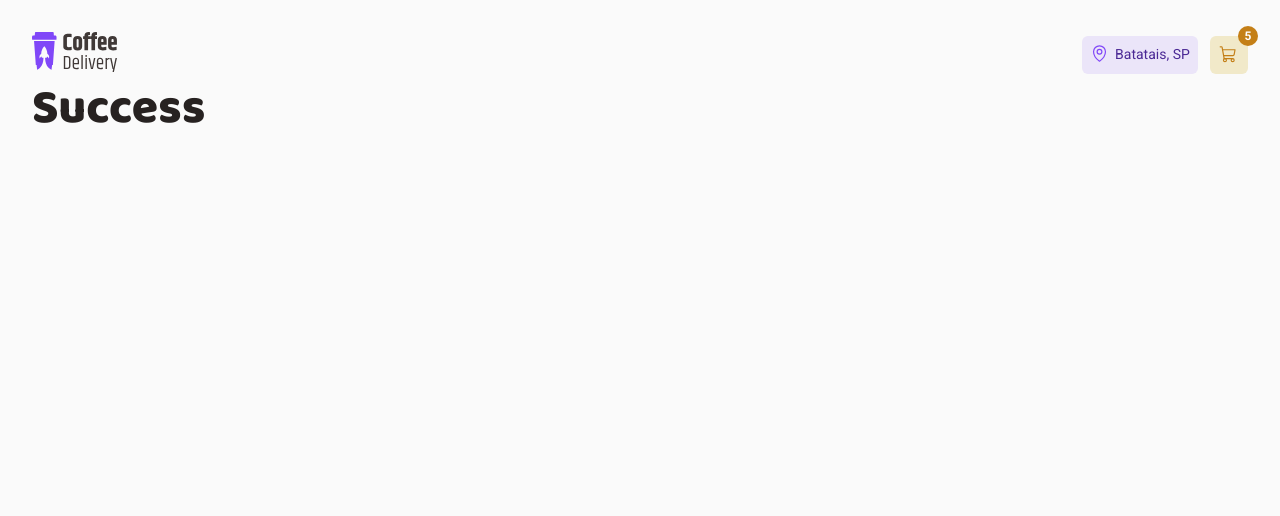
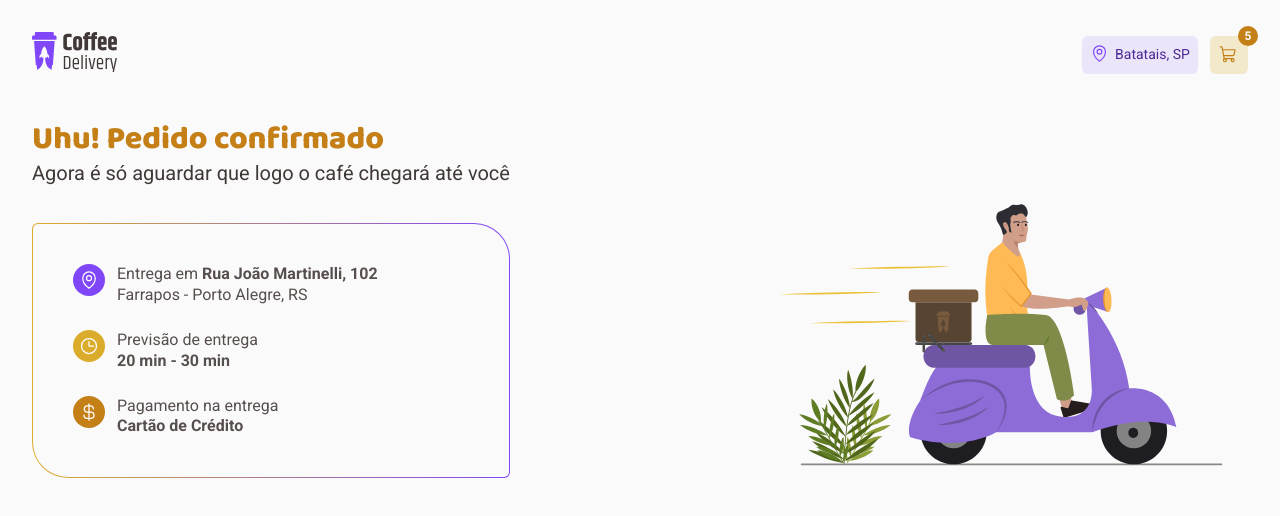
Before and after one commit to DaniloCalegaro/coffee-delivery-react, a React (Vite) app: page /success in a window 1280 px wide. Shown: the top 516 px of the page. Built offline with nearby package versions, Linux system fonts and the light colour scheme.

Commit message:
feat: layout pagina sucess concluído

```diff
--- a/src/pages/Success/index.tsx
+++ b/src/pages/Success/index.tsx
@@ -1,9 +1,58 @@
-import { SuccessContainer } from './styles'
+import { Clock, CurrencyDollar, MapPin } from 'phosphor-react'
+import {
+  AddressDelivery,
+  DeliveryTime,
+  FormOfPayment,
+  SuccessContainer
+} from './styles'
+
+import ImgDelivery from '../../assets/images/delivery.svg'
 
 export function Success() {
   return (
     <SuccessContainer>
-      <h1>Success</h1>
+      <aside>
+        <h1>Uhu! Pedido confirmado</h1>
+        <span>Agora é só aguardar que logo o café chegará até você</span>
+
+        <div>
+          <AddressDelivery>
+            <i>
+              <MapPin size={20} />
+            </i>
+            <div>
+              <span>
+                Entrega em{' '}
+                <strong>
+                  Rua João Martinelli, 102 <br />
+                </strong>
+                Farrapos - Porto Alegre, RS
+              </span>
+            </div>
+          </AddressDelivery>
+          <DeliveryTime>
+            <i>
+              <Clock size={20} />
+            </i>
+            <div>
+              <span>Previsão de entrega</span>
+              <strong>20 min - 30 min</strong>
+            </div>
+          </DeliveryTime>
+
+          <FormOfPayment>
+            <i>
+              <CurrencyDollar size={20} />
+            </i>
+            <div>
+              <span>Pagamento na entrega</span>
+              <strong>Cartão de Crédito</strong>
+            </div>
+          </FormOfPayment>
+        </div>
+      </aside>
+
+      <img src={ImgDelivery} alt="" />
     </SuccessContainer>
   )
 }
--- a/src/pages/Success/styles.ts
+++ b/src/pages/Success/styles.ts
@@ -1,3 +1,99 @@
 import styled from 'styled-components'
 
-export const SuccessContainer = styled.main``
+export const SuccessContainer = styled.main`
+  margin-top: 2.5rem;
+
+  display: flex;
+  justify-content: space-between;
+  align-items: flex-end;
+  flex-wrap: wrap;
+
+  img {
+    width: 20rem;
+    margin-top: 1rem;
+
+    @media (min-width: 720px) {
+      width: 30rem;
+    }
+  }
+
+  aside {
+    h1 {
+      font-size: 2rem;
+      color: ${props => props.theme['yellow-dark']};
+      line-height: 140%;
+    }
+
+    > span {
+      font-size: 1.25rem;
+      color: ${props => props.theme['base-subtitle']};
+      display: inline-block;
+      margin-bottom: 2.5rem;
+    }
+
+    > div {
+      background: linear-gradient(
+            ${props => props.theme['background']},
+            ${props => props.theme['background']}
+          )
+          padding-box,
+        linear-gradient(
+            to right,
+            ${props => props.theme['yellow']},
+            ${props => props.theme['purple']}
+          )
+          border-box;
+
+      border: 1px solid transparent;
+      border-radius: 6px 36px;
+      padding: 2.5rem;
+
+      i {
+        display: flex;
+        width: 2rem;
+        height: 2rem;
+        justify-content: center;
+        align-items: center;
+        border-radius: 16px;
+        color: ${props => props.theme['white']};
+        margin-right: 0.75rem;
+      }
+    }
+  }
+`
+
+export const AddressDelivery = styled.div`
+  display: flex;
+  margin-bottom: 1.5rem;
+
+  i {
+    background: ${props => props.theme['purple']};
+  }
+`
+
+export const DeliveryTime = styled.div`
+  display: flex;
+  margin-bottom: 1.5rem;
+
+  i {
+    background: ${props => props.theme['yellow']};
+  }
+
+  div {
+    display: flex;
+    flex-direction: column;
+  }
+`
+
+export const FormOfPayment = styled.div`
+  display: flex;
+
+  i {
+    background: ${props => props.theme['yellow-dark']};
+  }
+
+  div {
+    display: flex;
+    flex-direction: column;
+  }
+`
```
Also changed, not shown: src/assets/images/delivery.svg (added).
